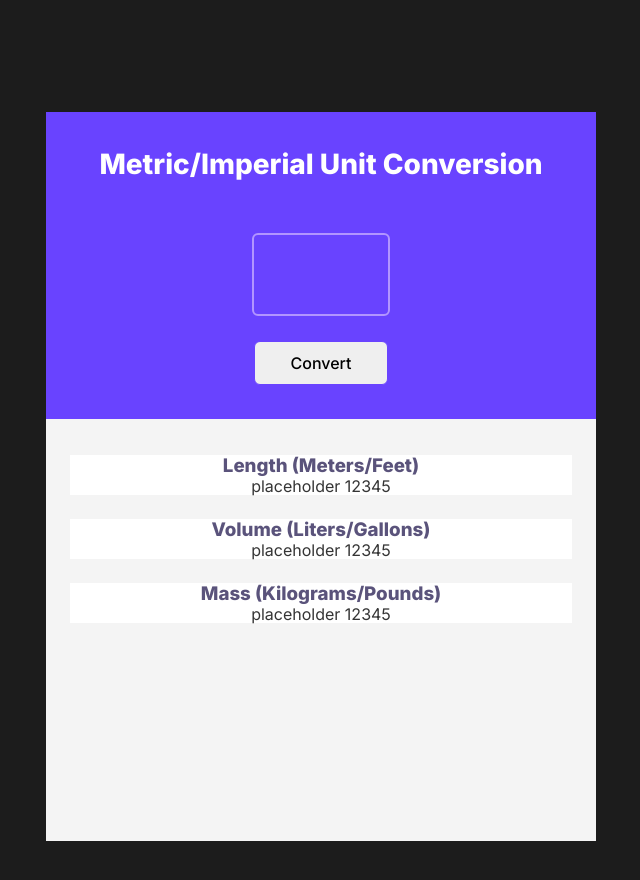
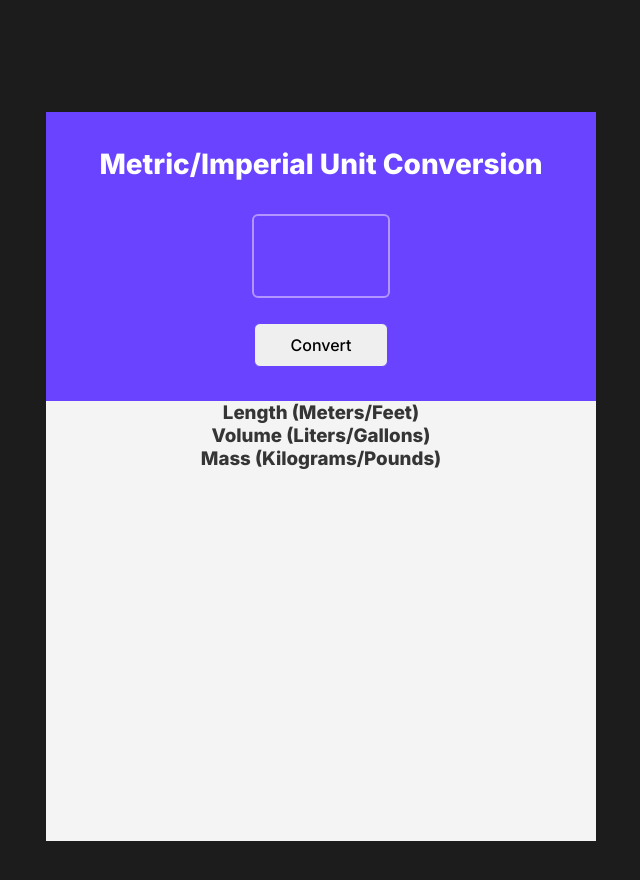
Before and after one commit to PetrValenta92/unit-corverter, a website built with Vite: page index.html in a window 1280 px wide. Shown: the whole page, without its empty margins (319-959 px from the left). Built offline with nearby package versions, Linux system fonts and the light colour scheme.

Commit message:
Title added; classes renamed; placeholders deleted

```diff
--- a/index.html
+++ b/index.html
@@ -1,9 +1,10 @@
 <html>
-    <head><link rel="stylesheet" href="https://cdnjs.cloudflare.com/ajax/libs/normalize/8.0.1/normalize.css">
+    <head>
         <link rel="preconnect" href="https://fonts.googleapis.com">
         <link rel="preconnect" href="https://fonts.gstatic.com" crossorigin>
         <link href="https://fonts.googleapis.com/css2?family=Inter:wght@400;500;600;800&display=swap" rel="stylesheet">
         <link rel="stylesheet" href="index.css">
+        <title>Unit Conversion</title>
     </head>
     <body>
         <div class="container">
@@ -12,18 +13,18 @@
                 <input type="text" class="unit-input rounded">
                 <button class="convert-btn rounded">Convert</button>
             </div>
-            <div class="outputs-section">
-                <div class="length-output output">
-                    <h3 class="unit-title">Length (Meters/Feet)</h3>
-                    <p class="unit-output">placeholder 12345</p>
+            <div class="unit-outputs-section">
+                <div class="unit-output length-unit-output">
+                    <h3 class="unit-output-title">Length (Meters/Feet)</h3>
+                    <p class="unit-output-text"></p>
                 </div>
-                <div class="output">
-                    <h3 class="unit-title">Volume (Liters/Gallons)</h3>
-                    <p class="unit-output">placeholder 12345</p>
+                <div class="unit-output">
+                    <h3 class="unit-output-title">Volume (Liters/Gallons)</h3>
+                    <p class="unit-output-text"></p>
                 </div>
-                <div class="output">
-                    <h3 class="unit-title">Mass (Kilograms/Pounds)</h3>
-                    <p class="unit-output">placeholder 12345</p>
+                <div class="unit-output mass-unit-output ">
+                    <h3 class="unit-output-title">Mass (Kilograms/Pounds)</h3>
+                    <p class="unit-output-text"></p>
                 </div>
             </div>
         </div>
```
